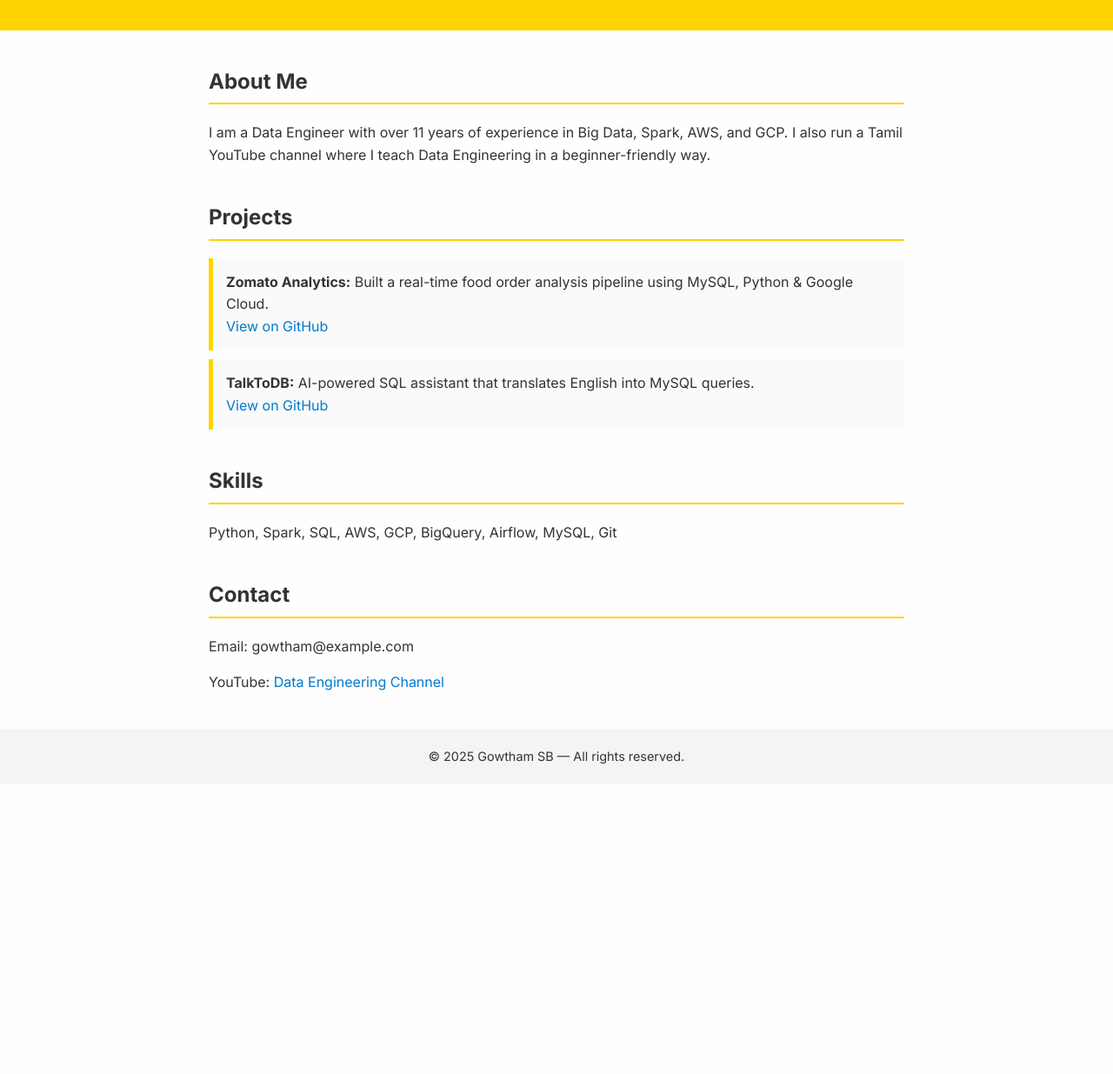
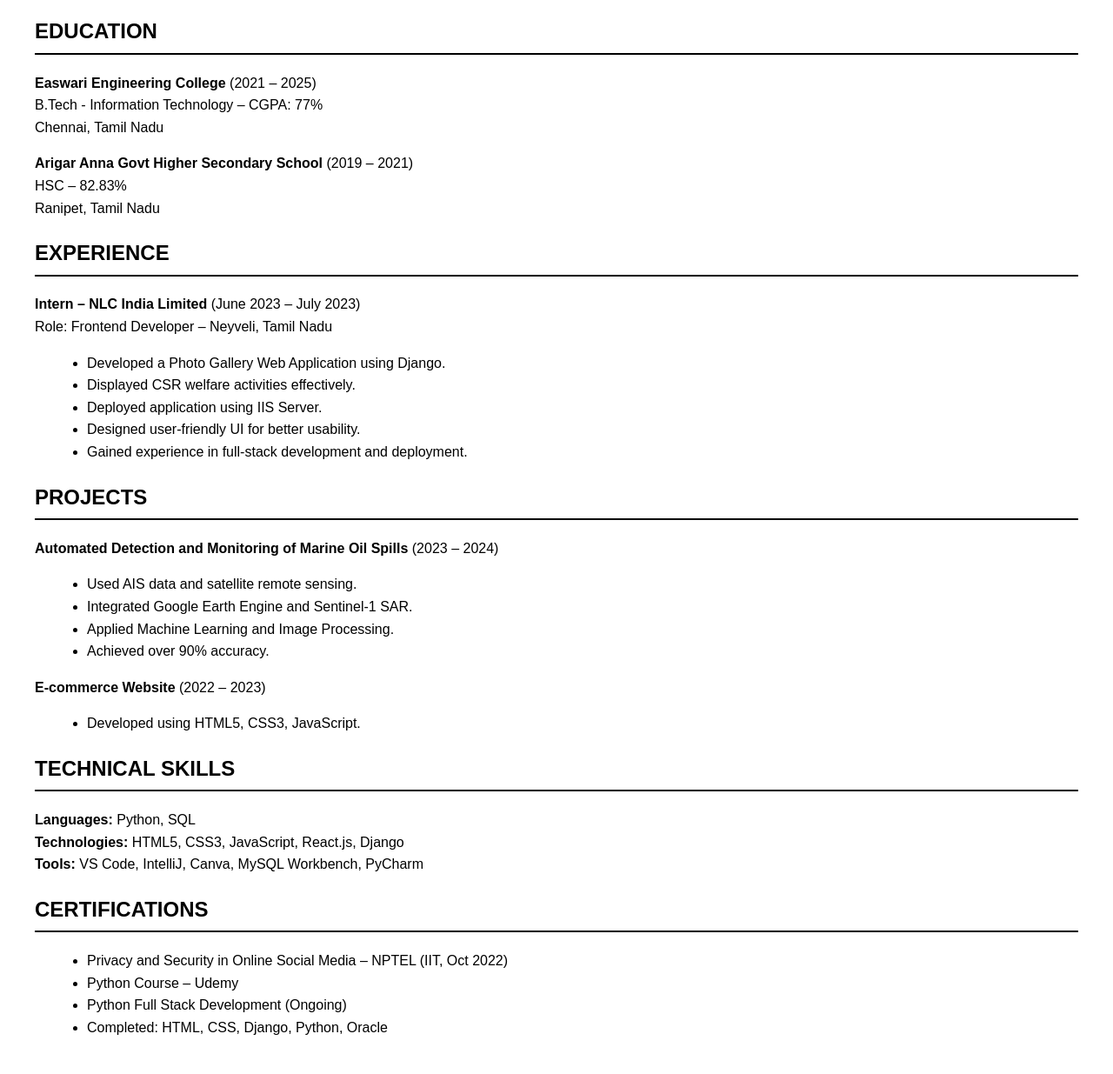
Before and after one commit to poovarasan450/resume, a plain HTML site: page index.html in a window 1280 px wide. Shown: the part 150-1385 px from the top of the page at 87% size. Before the commit the page ends 1051 px from the top, so only its background shows below. Drawn offline with Linux system fonts and the light colour scheme.

Commit message:
Update index.html

```diff
--- a/index.html
+++ b/index.html
@@ -1,107 +1,88 @@
 <!DOCTYPE html>
 <html lang="en">
 <head>
-  <meta charset="UTF-8" />
-  <meta name="viewport" content="width=device-width, initial-scale=1.0" />
-  <title>Gowtham SB | Data Engineer</title>
-  <link href="https://fonts.googleapis.com/css2?family=Inter:wght@400;700&display=swap" rel="stylesheet">
+    <meta charset="UTF-8">
+    <title>Poovarasan Resume</title>
     <style>
         body {
-      font-family: 'Inter', sans-serif;
-      margin: 0;
-      padding: 0;
-      background: #fefefe;
-      color: #333;
+            font-family: Arial, sans-serif;
+            margin: 40px;
             line-height: 1.6;
         }
-    header {
-      background-color: #ffd400;
-      padding: 40px 20px;
+        h1 {
             text-align: center;
+            margin-bottom: 5px;
         }
-    header h1 {
-      margin: 0;
-      font-size: 2.5em;
-    }
-    header p {
-      margin: 10px 0 0;
-      font-size: 1.2em;
-    }
-    section {
-      max-width: 800px;
-      margin: 40px auto;
-      padding: 0 20px;
+        .contact {
+            text-align: center;
+            margin-bottom: 20px;
         }
         h2 {
-      border-bottom: 2px solid #ffd400;
+            border-bottom: 2px solid black;
             padding-bottom: 5px;
         }
         ul {
-      list-style: none;
-      padding-left: 0;
-    }
-    li {
-      background: #fafafa;
-      margin: 10px 0;
-      padding: 15px;
-      border-left: 5px solid #ffd400;
-    }
-    footer {
-      text-align: center;
-      padding: 20px;
-      font-size: 0.9em;
-      background: #f4f4f4;
-      margin-top: 40px;
-    }
-    a {
-      color: #007acc;
-      text-decoration: none;
-    }
-    a:hover {
-      text-decoration: underline;
+            margin-left: 20px;
         }
     </style>
 </head>
 <body>
 
-  <header>
-    <h1>Gowtham SB</h1>
-    <p>Data Engineer | YouTuber | Educator</p>
-  </header>
+<h1>POOVARASAN P</h1>
+<div class="contact">
+    Chennai, Tamil Nadu <br>
+    +91-8148570044 | poovarasanofficial2004@gmail.com
+</div>
 
-  <section>
-    <h2>About Me</h2>
-    <p>I am a Data Engineer with over 11 years of experience in Big Data, Spark, AWS, and GCP. I also run a Tamil YouTube channel where I teach Data Engineering in a beginner-friendly way.</p>
-  </section>
+<h2>EDUCATION</h2>
+<p><strong>Easwari Engineering College</strong> (2021 – 2025)<br>
+B.Tech - Information Technology – CGPA: 77%<br>
+Chennai, Tamil Nadu</p>
 
-  <section>
-    <h2>Projects</h2>
+<p><strong>Arigar Anna Govt Higher Secondary School</strong> (2019 – 2021)<br>
+HSC – 82.83%<br>
+Ranipet, Tamil Nadu</p>
+
+<h2>EXPERIENCE</h2>
+<p><strong>Intern – NLC India Limited</strong> (June 2023 – July 2023)<br>
+Role: Frontend Developer – Neyveli, Tamil Nadu</p>
+
 <ul>
-      <li>
-        <strong>Zomato Analytics:</strong> Built a real-time food order analysis pipeline using MySQL, Python & Google Cloud. <br>
-        <a href="#">View on GitHub</a>
-      </li>
-      <li>
-        <strong>TalkToDB:</strong> AI-powered SQL assistant that translates English into MySQL queries. <br>
-        <a href="#">View on GitHub</a>
-      </li>
+    <li>Developed a Photo Gallery Web Application using Django.</li>
+    <li>Displayed CSR welfare activities effectively.</li>
+    <li>Deployed application using IIS Server.</li>
+    <li>Designed user-friendly UI for better usability.</li>
+    <li>Gained experience in full-stack development and deployment.</li>
 </ul>
-  </section>
 
-  <section>
-    <h2>Skills</h2>
-    <p>Python, Spark, SQL, AWS, GCP, BigQuery, Airflow, MySQL, Git</p>
-  </section>
+<h2>PROJECTS</h2>
+<p><strong>Automated Detection and Monitoring of Marine Oil Spills</strong> (2023 – 2024)</p>
+<ul>
+    <li>Used AIS data and satellite remote sensing.</li>
+    <li>Integrated Google Earth Engine and Sentinel-1 SAR.</li>
+    <li>Applied Machine Learning and Image Processing.</li>
+    <li>Achieved over 90% accuracy.</li>
+</ul>
 
-  <section>
-    <h2>Contact</h2>
-    <p>Email: gowtham@example.com</p>
-    <p>YouTube: <a href="https://www.youtube.com/@dataengineeringvideos">Data Engineering Channel</a></p>
-  </section>
+<p><strong>E-commerce Website</strong> (2022 – 2023)</p>
+<ul>
+    <li>Developed using HTML5, CSS3, JavaScript.</li>
+</ul>
 
-  <footer>
-    &copy; 2025 Gowtham SB — All rights reserved.
-  </footer>
+<h2>TECHNICAL SKILLS</h2>
+<p>
+<strong>Languages:</strong> Python, SQL <br>
+<strong>Technologies:</strong> HTML5, CSS3, JavaScript, React.js, Django <br>
+<strong>Tools:</strong> VS Code, IntelliJ, Canva, MySQL Workbench, PyCharm
+</p>
+
+<h2>CERTIFICATIONS</h2>
+<ul>
+    <li>Privacy and Security in Online Social Media – NPTEL (IIT, Oct 2022)</li>
+    <li>Python Course – Udemy</li>
+    <li>Python Full Stack Development (Ongoing)</li>
+    <li>Completed: HTML, CSS, Django, Python, Oracle</li>
+</ul>
 
 </body>
 </html>
```
Lines whose indentation alone changed are shown as unchanged.
